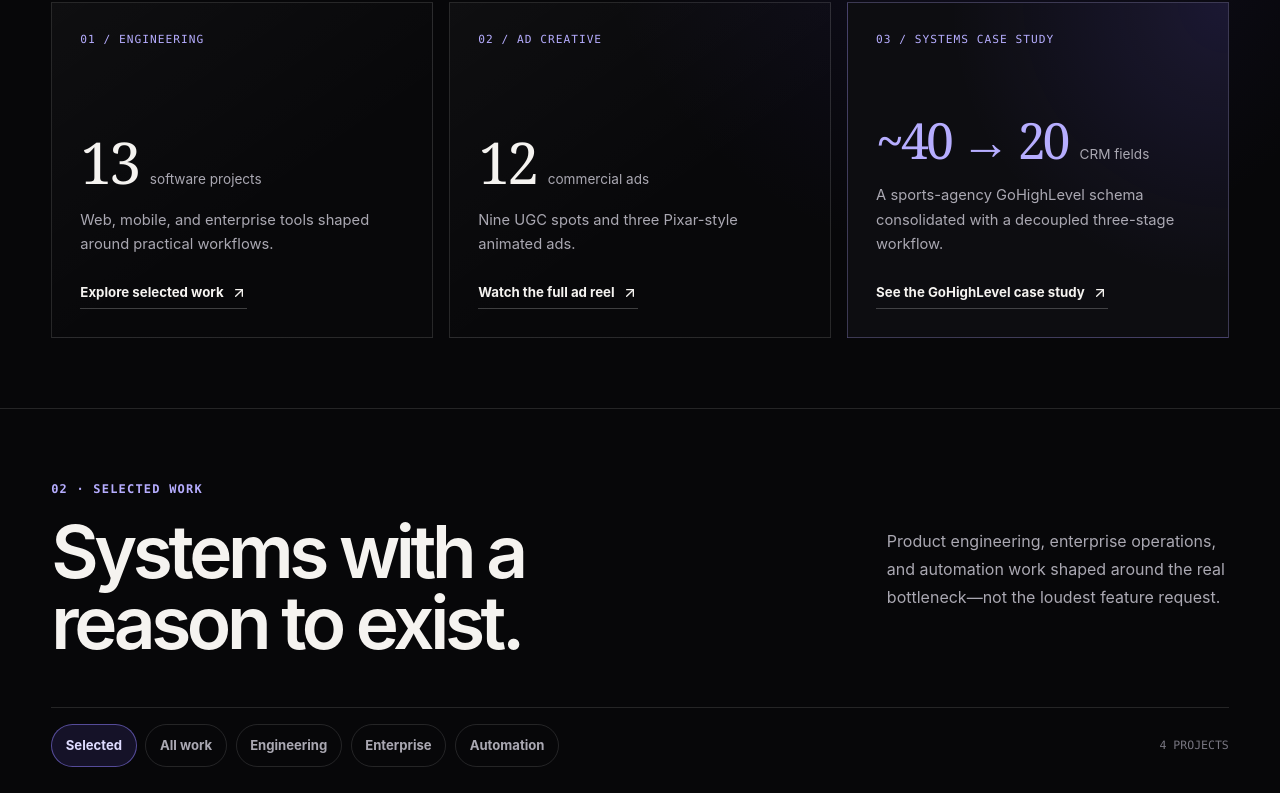
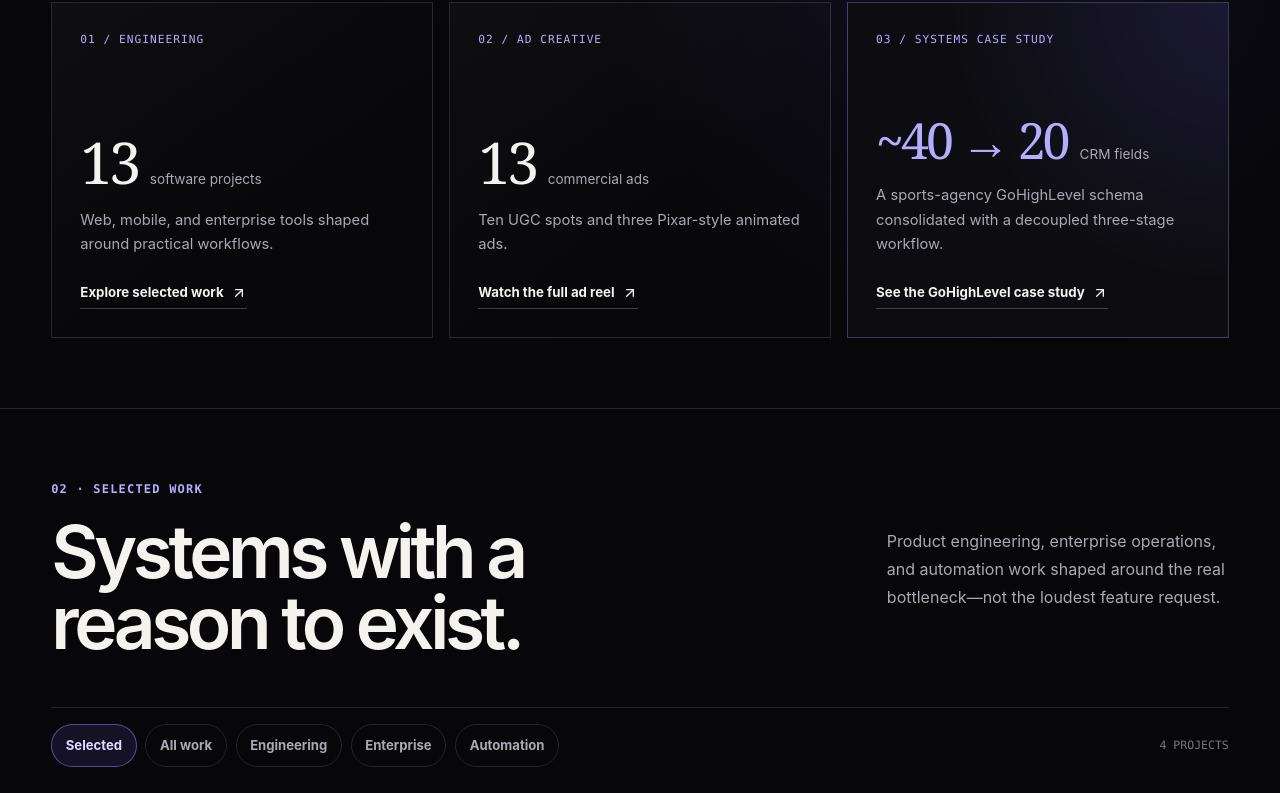
Before and after one commit to Hakaii1/kyle-portfolio, a Next.js app: page / in a window 1280 px wide. Shown: the part 991-1784 px from the top of the page. Built offline with nearby package versions, Linux system fonts and the light colour scheme.

Commit message:
Add Clairon ad to portfolio

```diff
--- a/src/data/portfolio.ts
+++ b/src/data/portfolio.ts
@@ -56,8 +56,9 @@ export const orderedProjects = [...projectsData].sort((a, b) => {
   return aRank - bRank;
 });
 
-// Source video file dates, newest first, verified from the original Videos folder.
+// Newest ad work first.
 export const videoAdDisplayOrder = [
+  "ugc-clairon",
   "ugc-uvola",
   "ugc-trimrx-2",
   "pixar-smooche",
@@ -110,7 +111,7 @@ export const impactMetrics = [
     eyebrow: "02 / AD CREATIVE",
     value: String(videoAdsData.length),
     unit: "commercial ads",
-    description: "Nine UGC spots and three Pixar-style animated ads.",
+    description: "Ten UGC spots and three Pixar-style animated ads.",
     href: "#films",
     action: "Watch the full ad reel",
   },
--- a/src/data/videoAds.ts
+++ b/src/data/videoAds.ts
@@ -13,6 +13,20 @@ export interface VideoAdItem {
 }
 
 export const videoAdsData: VideoAdItem[] = [
+  {
+    id: "ugc-clairon",
+    title: "Clairon Intertrigo Relief Cream",
+    brand: "Clairon",
+    category: "ugc",
+    categoryLabel: "UGC Social Creative",
+    videoUrl: "/assets/video-web/films/ugc-clairon.mp4",
+    description:
+      "Caption-led vertical ad for Clairon Intertrigo Relief Cream, combining skin-care visuals, product application, and a clear branded reveal.",
+    aspect: "9:16 Vertical HD",
+    tags: ["Skincare Ad", "Captioned Creative", "Product Reveal"],
+    creativePipeline: "Macro skin imagery, lifestyle scenes, on-screen captions, and close-up product shots.",
+    marketingHook: "Opens with a close-up skin concern before introducing the product.",
+  },
   {
     id: "ugc-uvola",
     title: "Uvola Trial Task",
```
Also changed, not shown: public/assets/posters/films/ugc-clairon.jpg (added), 1 other file (tests, documents, lock files or other folders).
